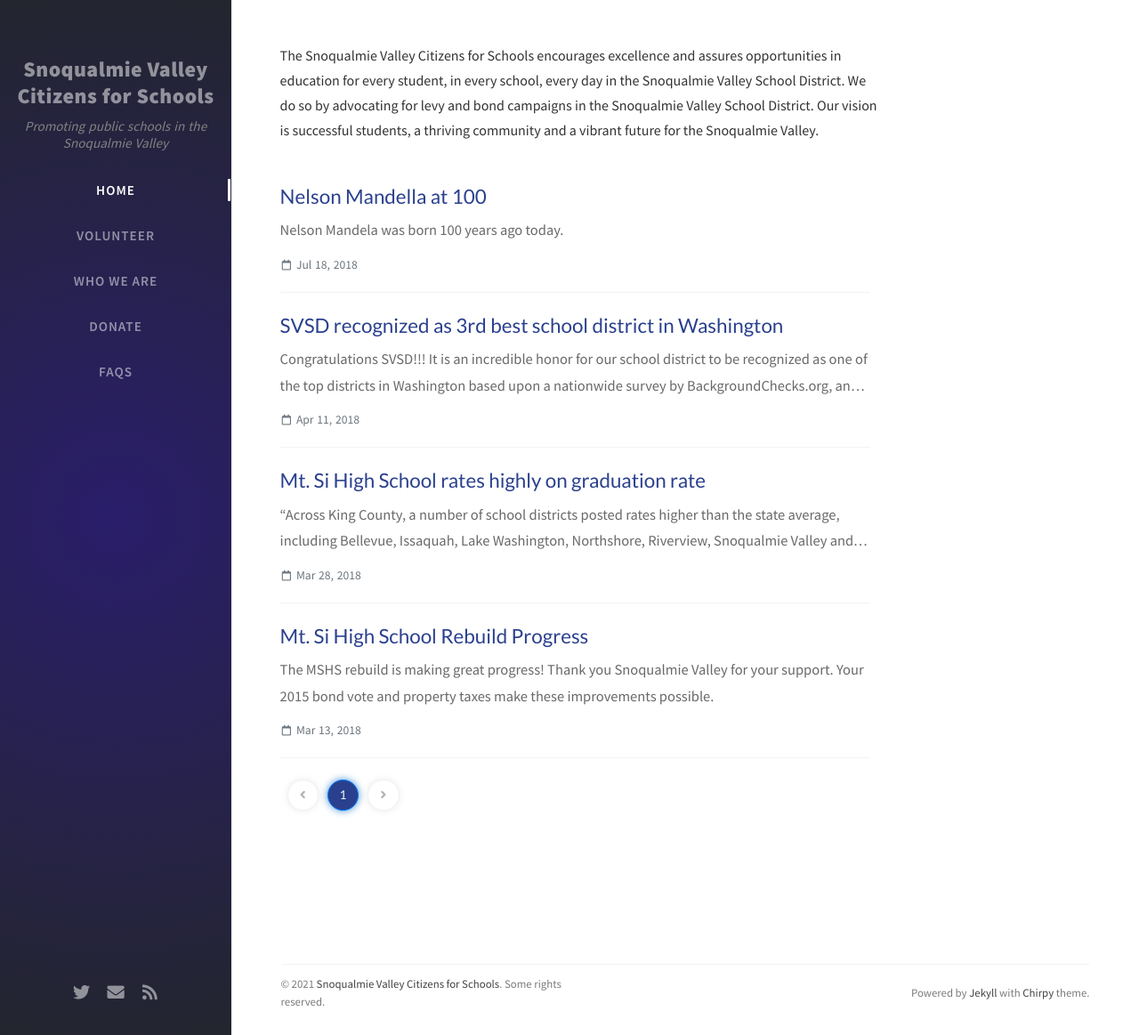
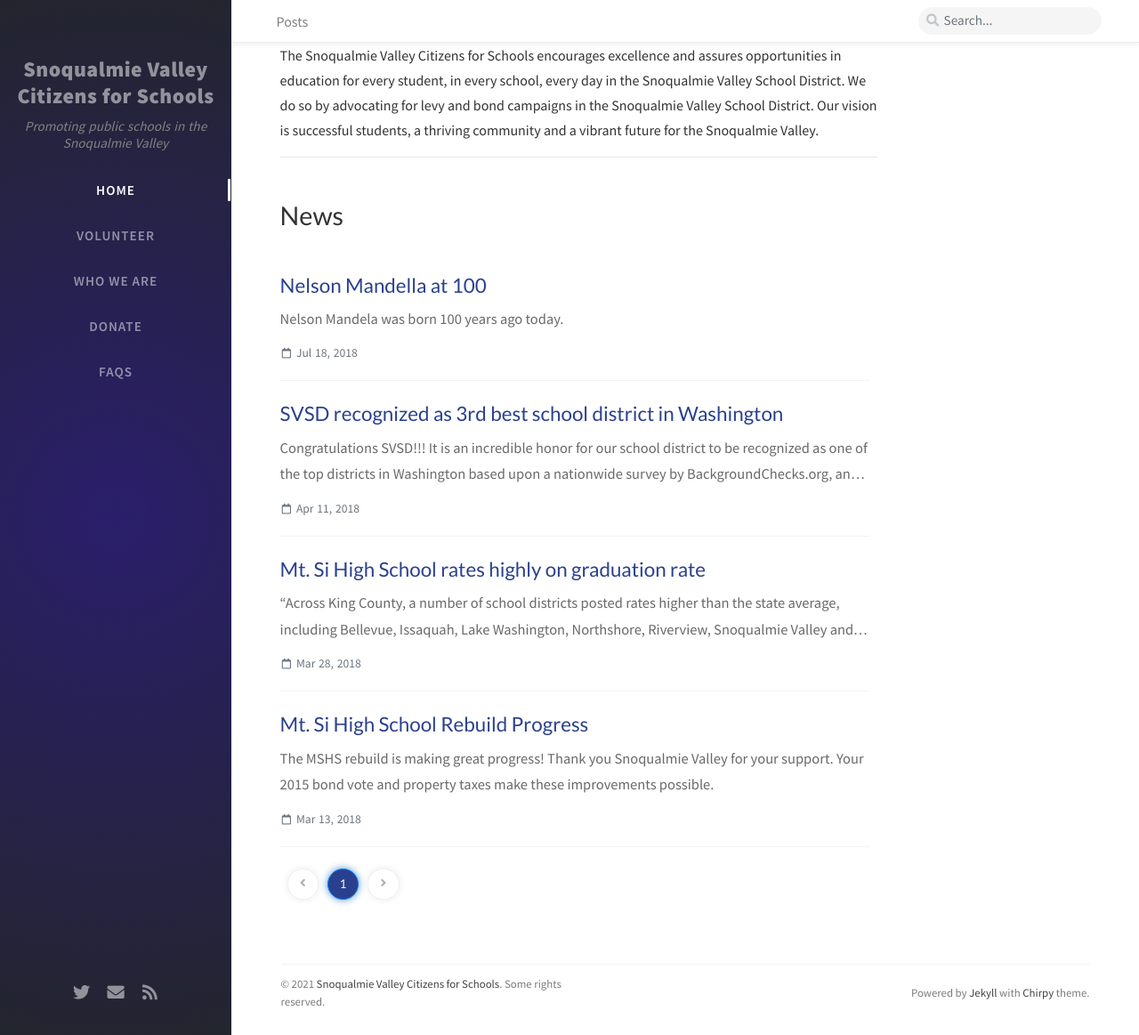
Before and after one commit to Snoqualmie-Valley-Citizens-for-Schools/svcitizensforschools.org, a Jekyll site: the page built from index.html, in a window 1280 px wide and 1163 px high. Shown: the whole window at 89% size. Built offline with Jekyll 4.4.1, drawn with Linux system fonts in a browser that asks for light colours; nearby versions of some CDN libraries; the list of posts is cut into pages by our own code; comment, search, counter and statistics services are not loaded.

Commit message:
added text on home page before news

```diff
--- a/_layouts/home.html
+++ b/_layouts/home.html
@@ -1,8 +1,11 @@
 ---
 layout: page
-# The Home page layout
 ---
+{% if paginator.page == 1 %}
 {{ content }}
+<hr>
+<h1>News</h1>
+{% endif %}
 
 {% assign pinned = site.posts | where_exp: "item", "item.pin == true"  %}
 {% assign default = site.posts | where_exp: "item", "item.pin != true"  %}
```
